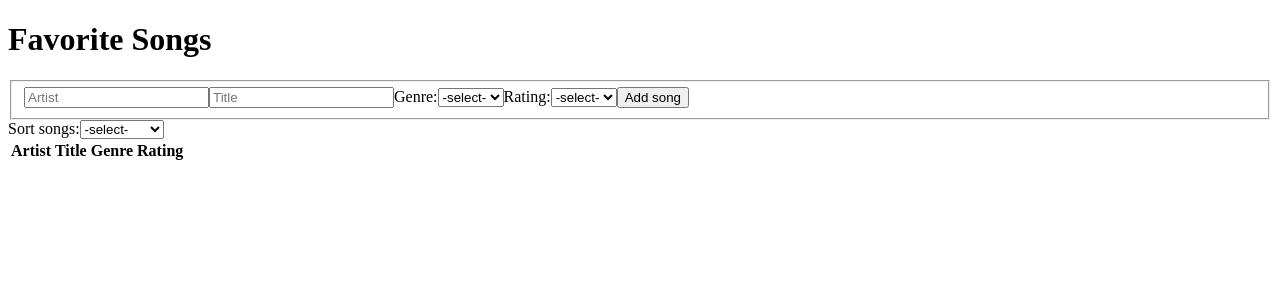
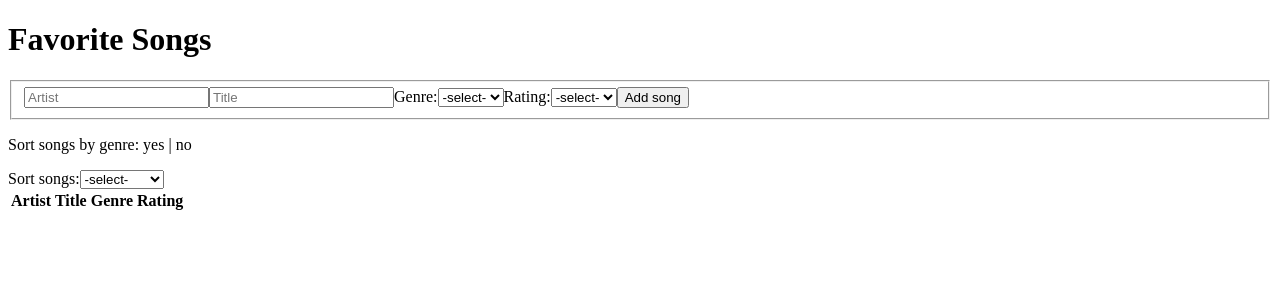
Before and after one commit to martvdberg/Winc_Academy-08-Playlist, a React (Create React App) app: page / in a window 1280 px wide. Shown: the top 300 px of the page. Built offline with nearby package versions, Linux system fonts and the light colour scheme.

Commit message:
working sort by genre function

```diff
--- /dev/null
+++ b/src/components/Categorize.js
@@ -0,0 +1,10 @@
+import React from "react";
+
+function Categorize(props) {
+  return (
+    <p onClick={props.handleClickSortByGenre}>
+      Sort songs by genre: <span>yes</span> | <span>no</span>
+    </p>
+  );
+}
+export default Categorize;
--- a/src/components/Container.js
+++ b/src/components/Container.js
@@ -41,6 +41,7 @@ class Container extends Component {
         },
       ],
       sort: "",
+      sortByGenre: false,
     };
   }
 
@@ -91,6 +92,16 @@ class Container extends Component {
     this.setState({ sort: event.target.value });
   };
 
+  // change state for sort by genre option
+  handleClickSortByGenre = (event) => {
+    this.setState((prevState) => {
+      return {
+        ...prevState,
+        sortByGenre: !prevState.sortByGenre,
+      };
+    });
+  };
+
   render() {
     return (
       <div>
@@ -101,11 +112,14 @@ class Container extends Component {
         <SortContainer
           sortValue={this.state.sort}
           handleChangeSort={this.handleChangeSort}
+          handleClickSortByGenre={this.handleClickSortByGenre}
         />
         <SongContainer
           songs={this.state.songs}
+          genres={this.state.genres}
           handleDelete={this.handleDelete}
           sortValue={this.state.sort}
+          sortByGenre={this.state.sortByGenre}
         />
       </div>
     );
--- a/src/components/SongContainer.js
+++ b/src/components/SongContainer.js
@@ -15,7 +15,37 @@ function SongList(props) {
     songs.reverse();
   }
 
-  // create a Song component for each song in songs
+  // create a list per genre with the song items in it
+  const genreList = props.genres.map((genre) => {
+    // filter songs by gerne and create a Song component for every song that is filterd
+    const filterdSongItems = songs
+      .filter((e) => e.genre === genre.genre)
+      .map((song) => {
+        return (
+          <Song
+            song={song}
+            key={createKey()}
+            handleDelete={props.handleDelete}
+          />
+        );
+      });
+
+    // only create a genre item if it have songs in it
+    if (filterdSongItems.length > 0) {
+      return (
+        <tbody key={createKey()}>
+          <tr>
+            <th>{genre.genre}</th>
+          </tr>
+          {filterdSongItems}
+        </tbody>
+      );
+    } else {
+      return null;
+    }
+  });
+
+  // create a Song component for each song in songs for one long list
   const songItems = songs.map((song) => {
     return (
       <Song song={song} key={createKey()} handleDelete={props.handleDelete} />
@@ -32,7 +62,7 @@ function SongList(props) {
           <th>Rating</th>
         </tr>
       </thead>
-      <tbody>{songItems}</tbody>
+      {props.sortByGenre ? genreList : <tbody>{songItems}</tbody>}
     </table>
   );
 }
--- a/src/components/SortContainer.js
+++ b/src/components/SortContainer.js
@@ -1,12 +1,16 @@
 import React from "react";
 import Sort from "./Sort";
+import Categorize from "./Categorize";
 
 function SortContainer(props) {
   return (
-    <Sort
-      sortValue={props.sortValue}
-      handleChangeSort={props.handleChangeSort}
-    />
+    <section>
+      <Categorize handleClickSortByGenre={props.handleClickSortByGenre} />
+      <Sort
+        sortValue={props.sortValue}
+        handleChangeSort={props.handleChangeSort}
+      />
+    </section>
   );
 }
 
```
